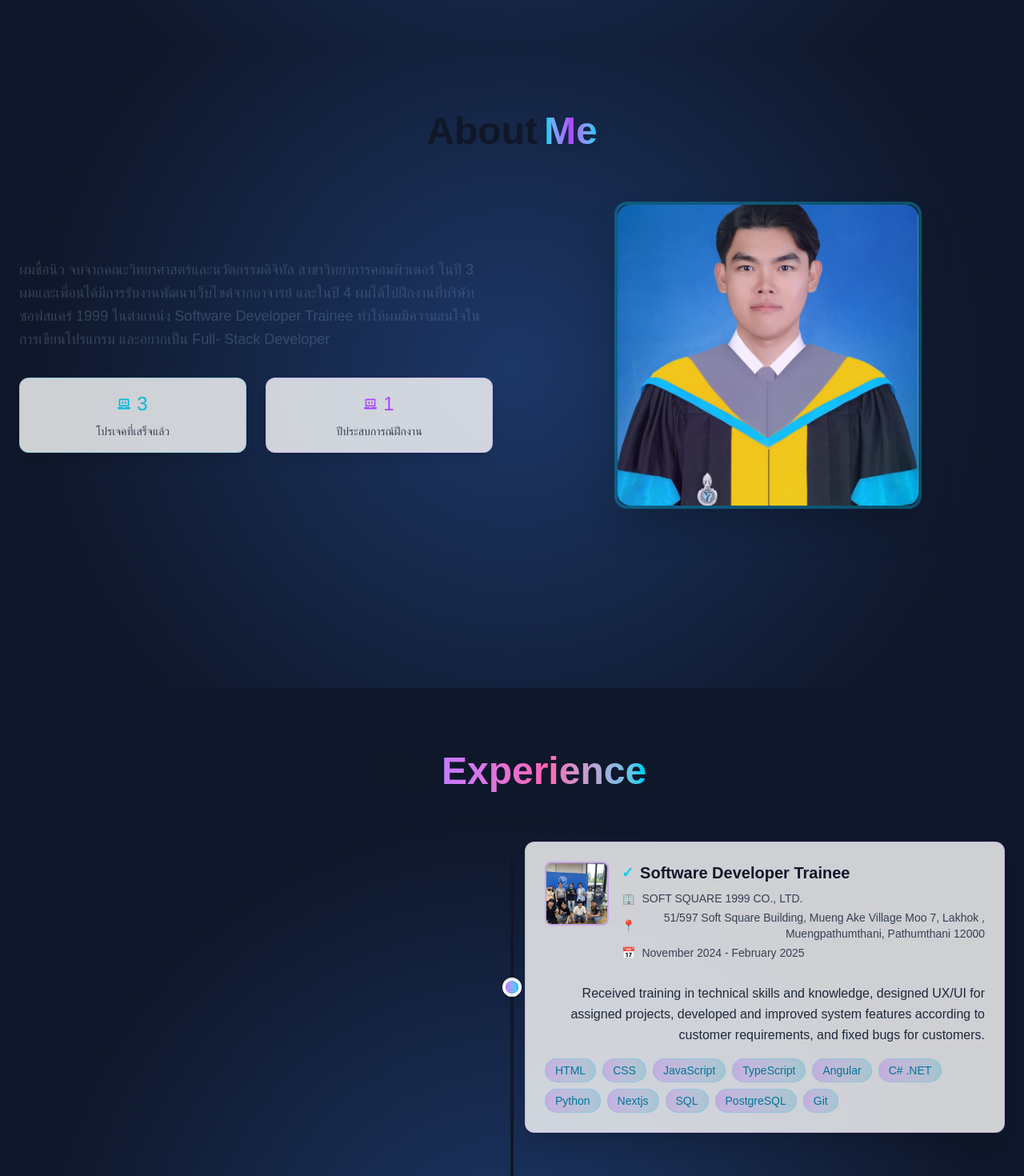
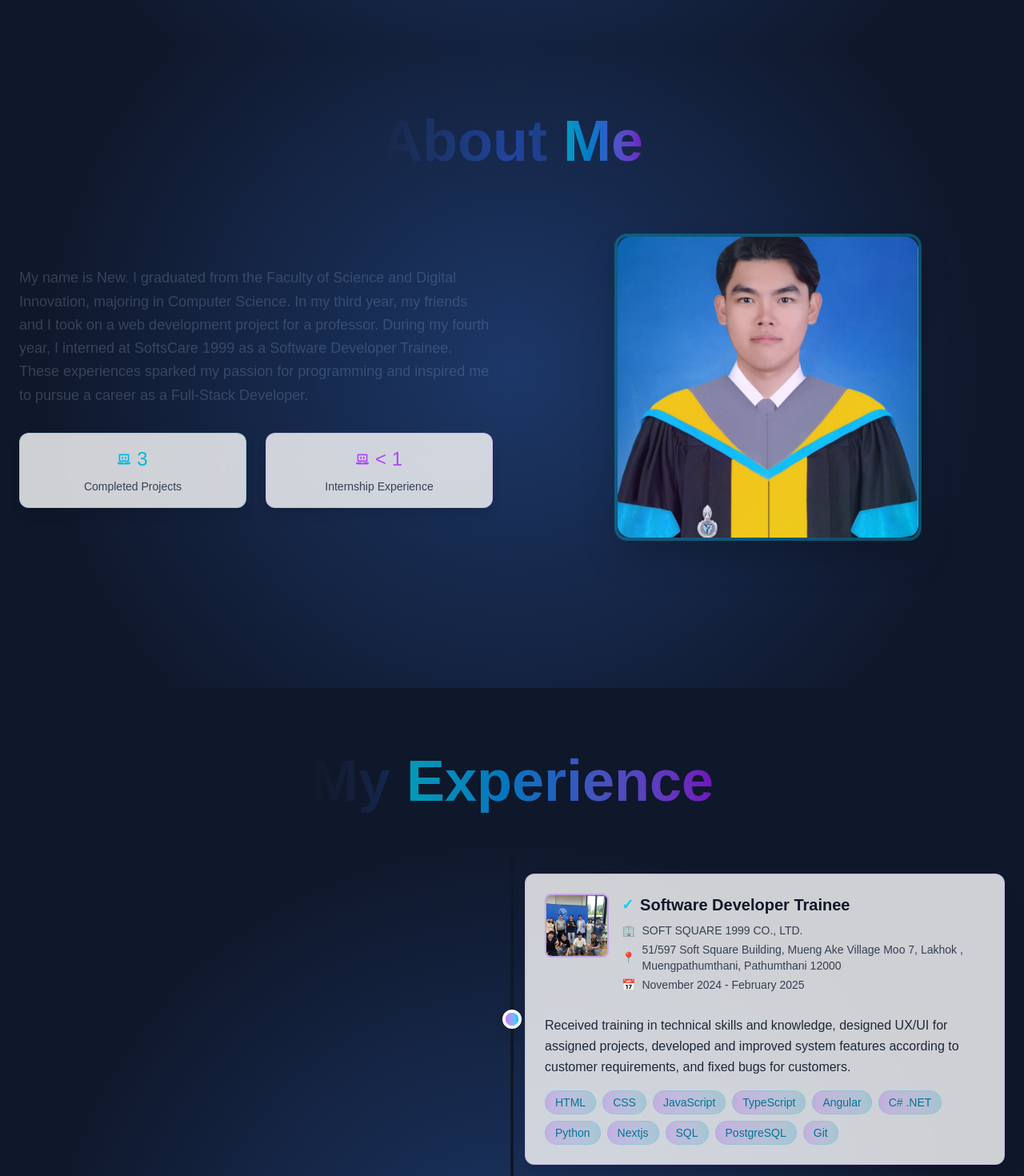
Before and after one commit to za15587op/my-portfolio, a Next.js app: page / in a window 1280 px wide. Shown: the part 740-2210 px from the top of the page at 80% size. Built offline with nearby package versions, Linux system fonts and the light colour scheme.

Commit message:
update UX&UI

```diff
--- a/src/app/components/About.tsx
+++ b/src/app/components/About.tsx
@@ -1,11 +1,12 @@
 "use client";
 import { useEffect, useRef, useState } from "react";
-import { motion, Variants } from "framer-motion";
+import { motion, Variants, useInView } from "framer-motion";
 import { FaLaptopCode } from "react-icons/fa";
 
 const About = () => {
   const [isVisible, setIsVisible] = useState(false);
   const sectionRef = useRef<HTMLElement>(null);
+  const isInView = useInView(sectionRef, { once: true, margin: "-100px" });
 
   useEffect(() => {
     const observer = new IntersectionObserver(
@@ -64,13 +65,27 @@ const About = () => {
         initial="hidden"
         animate={isVisible ? "visible" : "hidden"}
       >
-        <motion.div variants={itemVariants} className="text-center mb-16">
-          <h2 className="text-4xl md:text-5xl font-bold text-gray-900 dark:text-gray-100 relative inline-block">
-            About
-            <span className="ml-2 bg-gradient-to-r from-cyan-400 via-purple-500 to-cyan-400 bg-clip-text text-transparent font-extrabold drop-shadow-lg">
+        <motion.div
+          className="text-center mb-16 lg:mb-20"
+          initial={{ opacity: 0, y: 50 }}
+          animate={isInView ? { opacity: 1, y: 0 } : { opacity: 0, y: 50 }}
+          transition={{ duration: 0.8, ease: "easeOut" }}
+        >
+          <motion.h2
+            className="text-5xl sm:text-6xl lg:text-7xl font-black mb-6"
+            initial={{ scale: 0.5, opacity: 0 }}
+            animate={
+              isInView ? { scale: 1, opacity: 1 } : { scale: 0.5, opacity: 0 }
+            }
+            transition={{ duration: 1, ease: "easeOut", delay: 0.2 }}
+          >
+            <span className="bg-gradient-to-r from-gray-900 via-blue-900 to-gray-900 dark:from-white dark:via-blue-200 dark:to-white bg-clip-text text-transparent">
+              About{" "}
+              <span className="bg-gradient-to-r from-cyan-400 via-blue-500 to-purple-600 bg-clip-text text-transparent animate-pulse">
                 Me
               </span>
-          </h2>
+            </span>
+          </motion.h2>
         </motion.div>
 
         <div className="grid md:grid-cols-2 gap-12 items-center">
@@ -79,12 +94,13 @@ const About = () => {
               className="text-gray-700 dark:text-gray-200 text-lg leading-relaxed transition-colors duration-500"
               variants={itemVariants}
             >
-              ผมชื่อนิว จบจากคณะวิทยาศาสตร์และนวัตกรรมดิจิทัล
-              สาขาวิทยาการคอมพิวเตอร์ ในปี 3
-              ผมและเพื่อนได้มีการรับงานพัฒนาเว็บไซต์จากอาจารย์ และในปี 4
-              ผมได้ไปฝึกงานที่บริษัทซอฟสแคร์ 1999 ในตำแหน่ง Software Developer
-              Trainee ทำให้ผมมีความสนใจในการเขียนโปรแกรม และอยากเป็น Full- Stack
-              Developer
+              My name is New. I graduated from the Faculty of Science and
+              Digital Innovation, majoring in Computer Science. In my third
+              year, my friends and I took on a web development project for a
+              professor. During my fourth year, I interned at SoftsCare 1999 as
+              a Software Developer Trainee. These experiences sparked my passion
+              for programming and inspired me to pursue a career as a Full-Stack
+              Developer.
             </motion.p>
 
             <motion.div
@@ -100,7 +116,7 @@ const About = () => {
                   <span className="font-medium text-2xl">3</span>
                 </span>
                 <span className="text-gray-700 dark:text-gray-200 text-sm transition-colors duration-500">
-                  โปรเจคที่เสร็จแล้ว
+                  Completed Projects
                 </span>
               </motion.div>
               <motion.div
@@ -109,10 +125,10 @@ const About = () => {
               >
                 <span className="text-purple-500 dark:text-cyan-400 flex items-center gap-2 mb-2 transition-colors duration-500">
                   <FaLaptopCode />
-                  <span className="font-medium text-2xl">1</span>
+                  <span className="font-medium text-2xl"> &lt; 1</span>
                 </span>
                 <span className="text-gray-700 dark:text-gray-200 text-sm transition-colors duration-500">
-                  ปีประสบการณ์ฝึกงาน
+                  Internship Experience
                 </span>
               </motion.div>
             </motion.div>
@@ -151,4 +167,4 @@ export default About;
     }}
   />
   {/* Your Content/Components */}
-</div>
+</div>;
--- a/src/app/components/Contact.tsx
+++ b/src/app/components/Contact.tsx
@@ -1,6 +1,6 @@
-"use client"
-import { useEffect, useRef, useState } from 'react';
-
+"use client";
+import { useEffect, useRef, useState } from "react";
+import { motion, useInView } from "framer-motion";
 
 const Contact = () => {
   const [isVisible, setIsVisible] = useState(false);
@@ -10,6 +10,7 @@ const Contact = () => {
   //   message: ''
   // });
   const sectionRef = useRef<HTMLElement>(null);
+  const isInView = useInView(sectionRef, { once: true, margin: "-100px" });
 
   useEffect(() => {
     const observer = new IntersectionObserver(
@@ -43,22 +44,51 @@ const Contact = () => {
   // };
 
   return (
-    <section id="contact" ref={sectionRef} className="py-20 min-h-screen w-full bg-[#0f172a] relative">
-
+    <section
+      id="contact"
+      ref={sectionRef}
+      className="py-20 min-h-screen w-full bg-[#0f172a] relative"
+    >
       <div className="container mx-auto px-6">
-        <div className={`transition-all duration-1000 ${isVisible ? 'opacity-100 translate-y-0' : 'opacity-0 translate-y-10'}`}>
-          <h2 className="text-4xl md:text-5xl font-bold text-center text-light-text mb-16">
-            Contact<span className="text-gradient"> Us</span>
-          </h2>
+        <div
+          className={`transition-all duration-1000 ${
+            isVisible ? "opacity-100 translate-y-0" : "opacity-0 translate-y-10"
+          }`}
+        >
+          <motion.div
+            className="text-center mb-16 lg:mb-20"
+            initial={{ opacity: 0, y: 50 }}
+            animate={isInView ? { opacity: 1, y: 0 } : { opacity: 0, y: 50 }}
+            transition={{ duration: 0.8, ease: "easeOut" }}
+          >
+            <motion.h2
+              className="text-5xl sm:text-6xl lg:text-7xl font-black mb-6"
+              initial={{ scale: 0.5, opacity: 0 }}
+              animate={
+                isInView ? { scale: 1, opacity: 1 } : { scale: 0.5, opacity: 0 }
+              }
+              transition={{ duration: 1, ease: "easeOut", delay: 0.2 }}
+            >
+              <span className="bg-gradient-to-r from-gray-900 via-blue-900 to-gray-900 dark:from-white dark:via-blue-200 dark:to-white bg-clip-text text-transparent">
+                Contact{" "}
+                <span className="bg-gradient-to-r from-cyan-400 via-blue-500 to-purple-600 bg-clip-text text-transparent animate-pulse">
+                  Us
+                </span>
+              </span>
+            </motion.h2>
+          </motion.div>
 
           <div>
             {/* Contact Info */}
-            <div >
+            <div>
               <div>
-                <h3 className="text-2xl font-bold text-light-text mb-6">Let s work together</h3>
+                <h3 className="text-2xl font-bold text-light-text mb-6">
+                  Let s work together
+                </h3>
                 <p className="text-light-text/80 text-lg leading-relaxed mb-8">
-                  I m always interested in new opportunities and exciting projects.
-                  Whether you have a question or just want to say hi, feel free to reach out!
+                  I m always interested in new opportunities and exciting
+                  projects. Whether you have a question or just want to say hi,
+                  feel free to reach out!
                 </p>
               </div>
 
--- a/src/app/components/Experience.tsx
+++ b/src/app/components/Experience.tsx
@@ -1,9 +1,11 @@
 "use client";
 import { useEffect, useRef, useState } from 'react';
+import { motion, useInView } from "framer-motion";
 
 const Experience = () => {
   const [isVisible, setIsVisible] = useState(false);
   const sectionRef = useRef(null);
+  const isInView = useInView(sectionRef, { once: true, margin: "-100px" });
 
   useEffect(() => {
     const observer = new IntersectionObserver(
@@ -75,14 +77,27 @@ const Experience = () => {
           isVisible ? 'opacity-100 translate-y-0' : 'opacity-0 translate-y-8'
         }`}
       >
-        <h2 className="text-4xl md:text-5xl font-bold text-center text-gray-900 dark:text-white mb-16 relative">
-          My{' '}
-          <span
-            className="bg-gradient-to-r from-purple-400 via-pink-400 to-cyan-400 bg-clip-text text-transparent"
+
+        <motion.div
+          className="text-center mb-16 lg:mb-20"
+          initial={{ opacity: 0, y: 50 }}
+          animate={isInView ? { opacity: 1, y: 0 } : { opacity: 0, y: 50 }}
+          transition={{ duration: 0.8, ease: "easeOut" }}
+        >
+          <motion.h2
+            className="text-5xl sm:text-6xl lg:text-7xl font-black mb-6"
+            initial={{ scale: 0.5, opacity: 0 }}
+            animate={isInView ? { scale: 1, opacity: 1 } : { scale: 0.5, opacity: 0 }}
+            transition={{ duration: 1, ease: "easeOut", delay: 0.2 }}
           >
-            Experience
-          </span>
-        </h2>
+            <span className="bg-gradient-to-r from-gray-900 via-blue-900 to-gray-900 dark:from-white dark:via-blue-200 dark:to-white bg-clip-text text-transparent">
+              My{" "}
+              <span className="bg-gradient-to-r from-cyan-400 via-blue-500 to-purple-600 bg-clip-text text-transparent animate-pulse">
+                Experience
+              </span>
+            </span>
+          </motion.h2>
+        </motion.div>
 
         <div className="relative">
           <div className="space-y-24">
@@ -110,9 +125,9 @@ const Experience = () => {
                 </div>
 
                 {/* Enhanced content card */}
-                <div className={`flex-1 ml-12 md:ml-0 ${index % 2 === 0 ? 'md:text-right' : ''}`}>
+                <div className={`flex-1 ml-12 md:ml-0`}>
                   <div
-                    className="bg-white/80 dark:bg-slate-800/80 backdrop-blur-md p-6 rounded-xl border border-purple-500/20 dark:border-cyan-400/20 hover:border-cyan-400/40 dark:hover:border-purple-400/40 transition-all duration-500 shadow-xl hover:shadow-2xl hover:shadow-purple-500/20 group"
+                    className="bg-white/80 dark:bg-slate-800/80 backdrop-blur-md p-6 rounded-xl border border-purple-500/20 dark:border-cyan-400/20 hover:border-cyan-400/40 dark:hover:border-purple-400/40 transition-all duration-500 shadow-xl hover:shadow-2xl hover:shadow-purple-500/20 group text-left"
                   >
                     <div className="flex flex-col md:flex-row items-start gap-4 mb-4">
                       <div className={`flex-1 ${index % 2 === 0 ? 'md:order-2' : ''}`}>
--- a/src/app/components/Footer.tsx
+++ b/src/app/components/Footer.tsx
@@ -12,22 +12,16 @@ const Footer = () => {
 
           <div className="flex space-x-6">
             <a
-              href="#"
+              href="https://www.linkedin.com/in/pongsak-piriyayanyong/"
               className="text-light-text/80 hover:text-accent-cyan transition-colors duration-300"
             >
               LinkedIn
             </a>
             <a
-              href="#"
+              href="https://github.com/za15587op"
               className="text-light-text/80 hover:text-accent-cyan transition-colors duration-300"
             >
               GitHub
-            </a>
-            <a
-              href="#"
-              className="text-light-text/80 hover:text-accent-cyan transition-colors duration-300"
-            >
-              Twitter
             </a>
           </div>
         </div>
--- a/src/app/components/Skills.tsx
+++ b/src/app/components/Skills.tsx
@@ -1,7 +1,6 @@
 "use client";
-import React, {  useRef, useState } from "react";
+import React, { useRef, useState } from "react";
 import { motion, useInView } from "framer-motion";
-
 
 import {
   SiNextdotjs,
@@ -16,10 +15,9 @@ import {
   SiPostgresql,
   SiFigma,
 } from "react-icons/si";
-import { FaProjectDiagram, FaPython, FaReact } from "react-icons/fa";
+import { FaProjectDiagram } from "react-icons/fa";
 
 const iconMap: Record<string, React.ReactNode> = {
-  React: <FaReact className="text-cyan-400" size={32} />,
   Nextjs: <SiNextdotjs className="text-white dark:text-gray-200" size={32} />,
   Angular: <SiAngular className="text-red-500" size={32} />,
   HTML: <SiHtml5 className="text-orange-500" size={32} />,
@@ -28,7 +26,6 @@ const iconMap: Record<string, React.ReactNode> = {
   Bootstrap: <SiBootstrap className="text-purple-500" size={32} />,
   TypeScript: <SiTypescript className="text-blue-400" size={32} />,
   "C# .NET": <SiDotnet className="text-violet-400" size={32} />,
-  Python: <FaPython className="text-yellow-400" size={32} />,
   MySQL: <SiMysql className="text-yellow-300" size={32} />,
   PostgreSQL: <SiPostgresql className="text-blue-300" size={32} />,
   Figma: <SiFigma className="text-pink-400" size={32} />,
@@ -42,7 +39,6 @@ const Skills = () => {
   console.log(hoveredSkill);
 
   const skills = [
-    { name: "React", category: "Frontend" },
     { name: "Nextjs", category: "Frontend" },
     { name: "Angular", category: "Frontend" },
     { name: "HTML", category: "Frontend" },
@@ -51,7 +47,6 @@ const Skills = () => {
     { name: "Bootstrap", category: "Frontend" },
     { name: "TypeScript", category: "Frontend" },
     { name: "C# .NET", category: "Backend" },
-    { name: "Python", category: "Backend" },
     { name: "MySQL", category: "Database" },
     { name: "PostgreSQL", category: "Database" },
     { name: "Figma", category: "Design" },
@@ -62,7 +57,7 @@ const Skills = () => {
     { name: "Frontend", icon: "🎨", gradient: "from-cyan-400 to-blue-500" },
     { name: "Backend", icon: "⚡", gradient: "from-purple-500 to-indigo-600" },
     { name: "Database", icon: "🗄️", gradient: "from-green-400 to-emerald-500" },
-    { name: "Design", icon: "✨", gradient: "from-pink-400 to-rose-500" }
+    { name: "Design", icon: "✨", gradient: "from-pink-400 to-rose-500" },
   ];
 
   return (
@@ -88,15 +83,16 @@ const Skills = () => {
           <motion.h2
             className="text-5xl sm:text-6xl lg:text-7xl font-black mb-6"
             initial={{ scale: 0.5, opacity: 0 }}
-            animate={isInView ? { scale: 1, opacity: 1 } : { scale: 0.5, opacity: 0 }}
+            animate={
+              isInView ? { scale: 1, opacity: 1 } : { scale: 0.5, opacity: 0 }
+            }
             transition={{ duration: 1, ease: "easeOut", delay: 0.2 }}
           >
             <span className="bg-gradient-to-r from-gray-900 via-blue-900 to-gray-900 dark:from-white dark:via-blue-200 dark:to-white bg-clip-text text-transparent">
-              My
-            </span>
-            <br />
+              My {" "}
               <span className="bg-gradient-to-r from-cyan-400 via-blue-500 to-purple-600 bg-clip-text text-transparent animate-pulse">
                 Skills
+              </span>
             </span>
           </motion.h2>
         </motion.div>
@@ -104,39 +100,46 @@ const Skills = () => {
         {/* Skills Grid */}
         <div className="grid grid-cols-1 md:grid-cols-2 xl:grid-cols-4 gap-6 lg:gap-8">
           {categories.map((category, categoryIndex) => {
-            const categorySkills = skills.filter(skill => skill.category === category.name);
+            const categorySkills = skills.filter(
+              (skill) => skill.category === category.name
+            );
 
             return (
               <motion.div
                 key={category.name}
                 className="group relative"
                 initial={{ opacity: 0, y: 100, rotateX: -15 }}
-                animate={isInView ? {
+                animate={
+                  isInView
+                    ? {
                         opacity: 1,
                         y: 0,
-                  rotateX: 0
-                } : {
+                        rotateX: 0,
+                      }
+                    : {
                         opacity: 0,
                         y: 100,
-                  rotateX: -15
-                }}
+                        rotateX: -15,
+                      }
+                }
                 transition={{
                   duration: 0.8,
                   delay: categoryIndex * 0.2,
-                  ease: "easeOut"
+                  ease: "easeOut",
                 }}
                 whileHover={{
                   scale: 1.02,
                   rotateY: 5,
-                  z: 50
+                  z: 50,
                 }}
                 style={{ perspective: 1000 }}
               >
                 {/* Card */}
                 <div className="relative h-full bg-white/80 dark:bg-gray-800/80 backdrop-blur-xl rounded-3xl p-6 lg:p-8 shadow-xl border border-white/20 dark:border-gray-700/20 overflow-hidden transition-all duration-500 hover:shadow-2xl hover:shadow-cyan-500/20 dark:hover:shadow-purple-500/20">
-
                   {/* Card Background Gradient */}
-                  <div className={`absolute inset-0 bg-gradient-to-br ${category.gradient} opacity-5 group-hover:opacity-10 transition-opacity duration-500`} />
+                  <div
+                    className={`absolute inset-0 bg-gradient-to-br ${category.gradient} opacity-5 group-hover:opacity-10 transition-opacity duration-500`}
+                  />
 
                   {/* Floating Orb */}
                   <motion.div
@@ -149,7 +152,7 @@ const Skills = () => {
                       duration: 4,
                       repeat: Infinity,
                       ease: "easeInOut",
-                      delay: categoryIndex * 0.5
+                      delay: categoryIndex * 0.5,
                     }}
                   />
 
@@ -183,16 +186,19 @@ const Skills = () => {
                         key={skill.name}
                         className="group/skill relative"
                         initial={{ opacity: 0, x: -20 }}
-                        animate={isInView ? { opacity: 1, x: 0 } : { opacity: 0, x: -20 }}
+                        animate={
+                          isInView
+                            ? { opacity: 1, x: 0 }
+                            : { opacity: 0, x: -20 }
+                        }
                         transition={{
                           duration: 0.6,
-                          delay: (categoryIndex * 0.2) + (skillIndex * 0.1) + 0.5
+                          delay: categoryIndex * 0.2 + skillIndex * 0.1 + 0.5,
                         }}
                         onHoverStart={() => setHoveredSkill(skill.name)}
                         onHoverEnd={() => setHoveredSkill(null)}
                       >
                         <div className="flex items-center gap-4 p-3 rounded-2xl bg-white/50 dark:bg-gray-700/50 backdrop-blur-sm border border-white/30 dark:border-gray-600/30 hover:bg-white/80 dark:hover:bg-gray-700/80 transition-all duration-300 hover:scale-105 hover:shadow-lg">
-
                           {/* Skill Icon */}
                           <motion.div
                             className="relative flex-shrink-0"
@@ -237,7 +243,9 @@ const Skills = () => {
               >
                 {skills.length}
               </motion.div>
-              <div className="text-sm text-gray-600 dark:text-gray-400">Technologies</div>
+              <div className="text-sm text-gray-600 dark:text-gray-400">
+                Technologies
+              </div>
             </div>
             <div className="w-px h-12 bg-gradient-to-b from-transparent via-gray-300 dark:via-gray-600 to-transparent" />
             <div className="text-center">
@@ -249,7 +257,9 @@ const Skills = () => {
               >
                 4
               </motion.div>
-              <div className="text-sm text-gray-600 dark:text-gray-400">Categories</div>
+              <div className="text-sm text-gray-600 dark:text-gray-400">
+                Categories
+              </div>
             </div>
           </div>
         </motion.div>
@@ -259,10 +269,6 @@ const Skills = () => {
 };
 
 export default Skills;
-
-
-
-
 
 <div className="min-h-screen w-full bg-[#fefcff] relative">
   {/* Dreamy Sky Pink Glow */}
@@ -275,4 +281,4 @@ export default Skills;
     }}
   />
   {/* Your Content/Components */}
-</div>
+</div>;
--- a/src/app/page.tsx
+++ b/src/app/page.tsx
@@ -5,7 +5,7 @@ import Hero from "./components/Hero";
 import About from "./components/About";
 import Experience from "./components/Experience";
 import Skills from "./components/Skills";
-import Projects from "./components/Projects";
+// import Projects from "./components/Projects";
 import Contact from "./components/Contact";
 
 export default function Home() {
```
Lines whose indentation alone changed are shown as unchanged.
